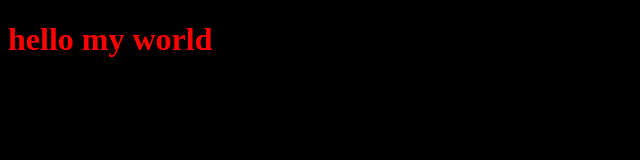
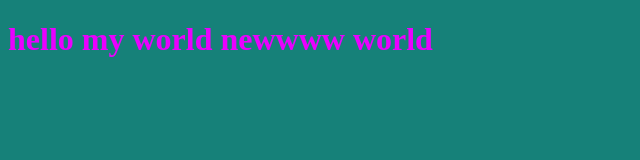
Before and after one commit to AhmedMaherAbdRabbo/test, a plain HTML site: page index.html in a window 1280 px wide. Shown: the whole page, without its empty margins (0-640 px from the left). Drawn offline with Linux system fonts and the light colour scheme.

Commit message:
changing style the titel

```diff
--- a/app.js
+++ b/app.js
@@ -1 +1 @@
-alert("Hello iam Ma7er");
+alert("Hello iam Ma7errrrrrr");
--- a/index.html
+++ b/index.html
@@ -7,7 +7,7 @@
     <link rel="stylesheet" href="style.css"
 </head>
 <body>
-    <h1>hello my world</h1>
+    <h1>hello my world newwww world</h1>
 
 
     <script src="app.js"></script>
--- a/style.css
+++ b/style.css
@@ -1,6 +1,6 @@
 h1{
-    color: red;
+    color: rgb(234, 0, 255);
 }
 body{
-    background-color: black;
+    background-color: rgb(22, 129, 121);
 }
```
